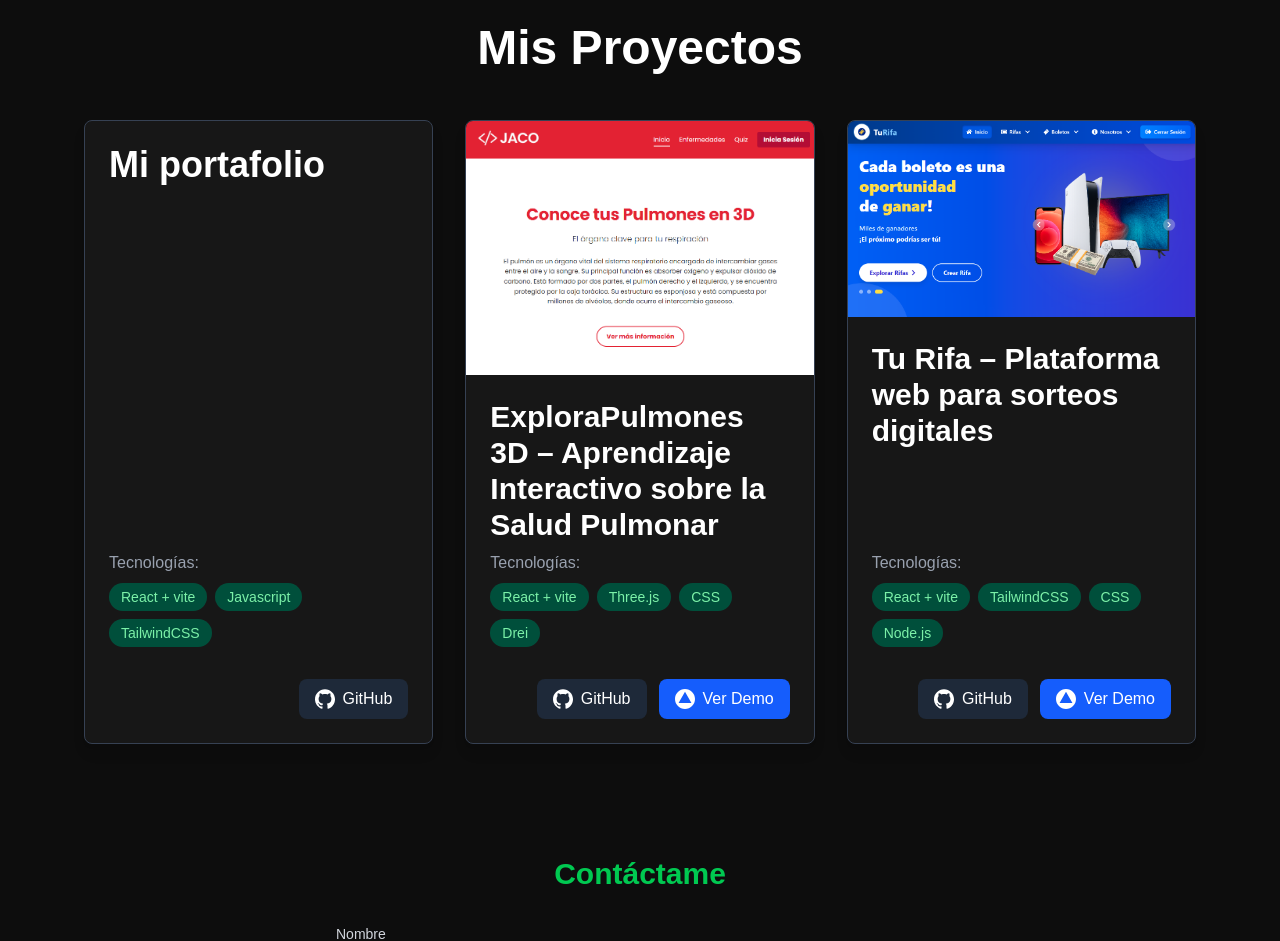
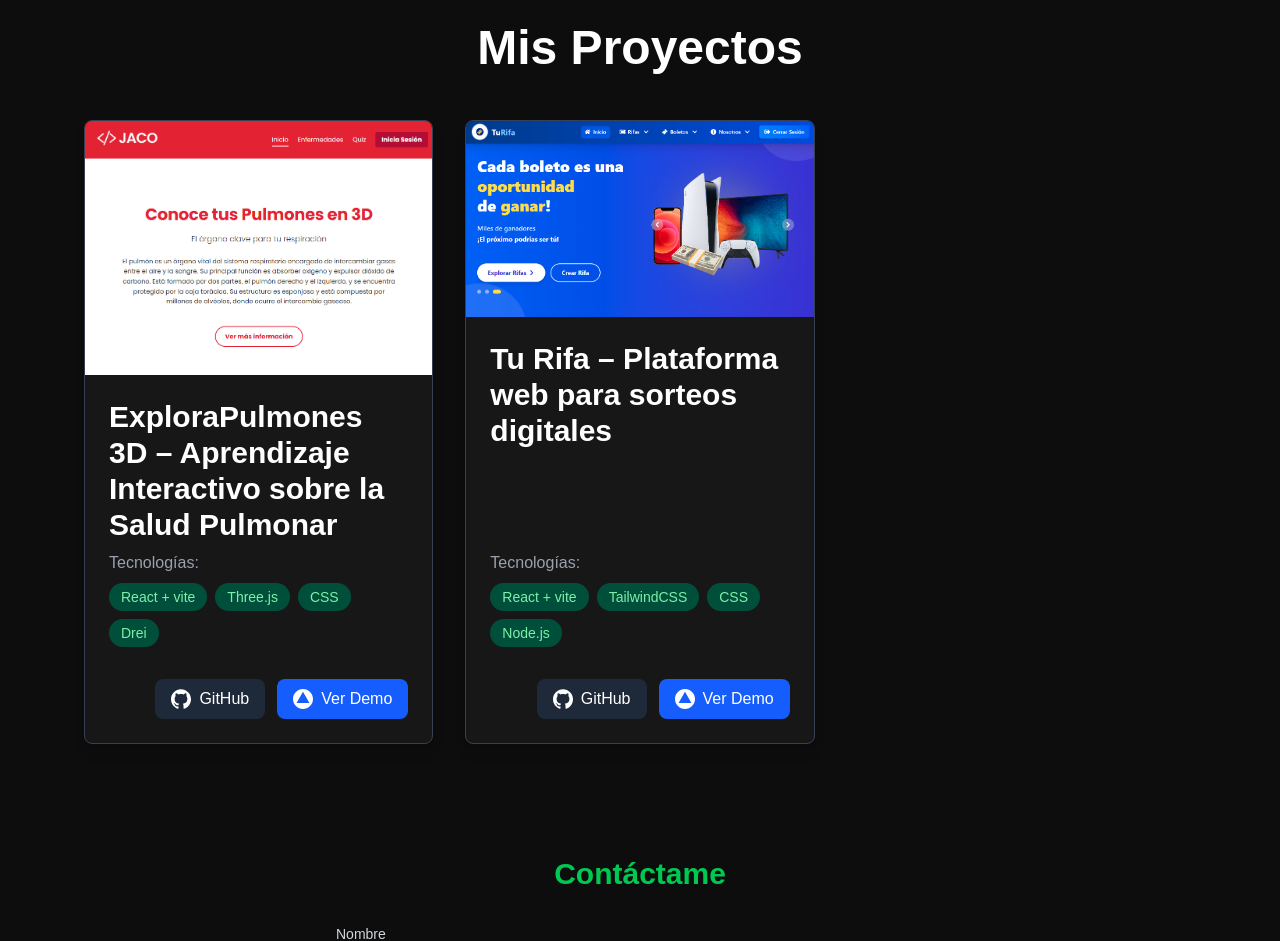
Before and after one commit to DavidGarzonDev/portafolio, a React (Vite) app: page / in a window 1280 px wide. Shown: the part 840-1781 px from the top of the page. Built offline with nearby package versions, Linux system fonts and the light colour scheme; no server answers.

Commit message:
quitando el portafolio de mis proyectos

```diff
--- a/src/pages/Projects.jsx
+++ b/src/pages/Projects.jsx
@@ -13,13 +13,7 @@ const Projects = () => {
 
             {/* Sección de Tarjetas */}
             <div className="grid grid-cols-1 md:grid-cols-2 lg:grid-cols-3 gap-8 max-w-6xl w-full px-5">
-                <ProjectCard
-                    title="Mi portafolio"
-                    description="El proyecto que estás viendo ahora"
-                    githubLink="https://github.com/DavidGarzonDev/mi-portafolio" // Reemplaza con el enlace real
-                    image=""
-                    technologies={["React + vite", "Javascript", "TailwindCSS"]}
-                />
+
                 <ProjectCard
                     image={Pulmones}
                     title="ExploraPulmones 3D – Aprendizaje Interactivo sobre la Salud Pulmonar"
```
